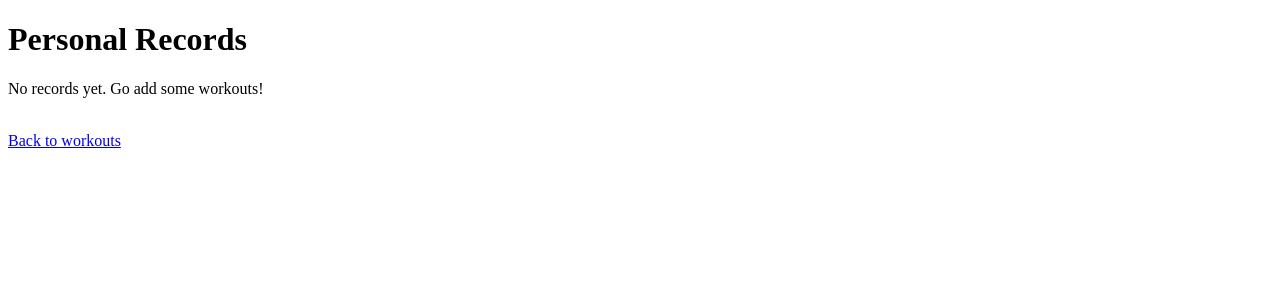
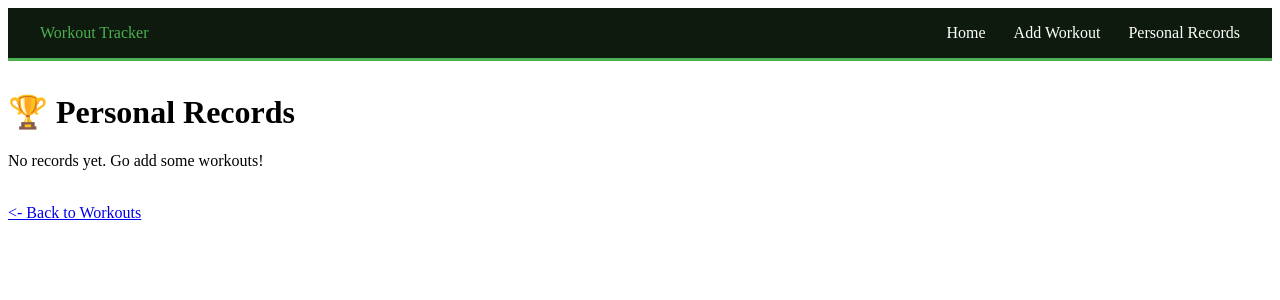
Before and after one commit to Adem-bit/Workout-Tracker, a Flask app: page /prs in a window 1280 px wide. Shown: the top 300 px of the page. Run offline with Flask 3, Linux system fonts and the light colour scheme; data that the repository does not hold is empty.

Commit message:
Added navbar with template inheritance
- Created base template (navbar.html) with Jinja2 block structure
- Updated index.html, add.html, prs.html to extend base template
- Added dark green navbar with green accent hover effects
- Clean seperation of layout and page content

```diff
--- a/static/style.css
+++ b/static/style.css
@@ -11,3 +11,32 @@
     cursor: pointer;
     display: inline;
 }
+
+.navbar {
+    background: #0d1a0d;
+    padding: 1rem 2rem;
+    display: flex;
+    justify-content: space-between;
+    align-items: center;
+    border-bottom: 3px solid #4caf50;
+    margin-bottom: 2rem;
+    color: #4CAF50;
+}
+
+.nav-brand {
+    color: white;
+    font-size: 1.5rem;
+    font-weight: bold;
+}
+
+.nav-links a {
+    color: white;
+    text-decoration: none;
+    margin-left: 1.5rem;
+    padding: 0.5rem 0;
+    transition: color 0.2s;
+}
+
+.nav-links a:hover {
+    color: #4CAF50;
+}
--- /dev/null
+++ b/templates/navbar.html
@@ -0,0 +1,23 @@
+<!DOCTYPE html>
+<html>
+    <head>
+        <title>{% block title %}Workout Tracker{% endblock %}</title>
+        <link rel="stylesheet" href="{{ url_for('static', filename='style.css')}}">
+    </head>
+    <body>
+        <nav class="navbar">
+            <div class="nav-bar">Workout Tracker</div>
+            <div class="nav-links">
+                <a href="/">Home</a>
+                <a href="/add">Add Workout</a>
+                <a href="/prs">Personal Records</a>
+            </div>
+        </nav>
+
+        <main class="container">
+            {% block content %}
+
+            {% endblock %}
+        </main>
+    </body>
+</html>
--- a/templates/prs.html
+++ b/templates/prs.html
@@ -1,10 +1,10 @@
-<!DOCTYPE html>
-<head>
-    <title>Personal Records</title>
-    <link rel="stylesheet" href="{{ url_for('static', filename='style.css')}}">
-</head>
-<body>
-    <h1>Personal Records</h1>
+{% extends "navbar.html" %}
+
+{% block title %}Personal Records | Workout Tracker{% endblock %}
+
+{% block content %}
+
+<h1>🏆 Personal Records</h1>
 
 {% if prs %}
     <ul>
@@ -17,6 +17,6 @@
 {% endif %}
 
 <br>
-    <a href="/">Back to workouts</a>
-</body>
-</html>
+<a href="/"><- Back to Workouts</a>
+
+{% endblock %}
```
Also changed, not shown: templates/add.html (+11 -11 lines), templates/index.html (+12 -18 lines). Lines whose indentation alone changed are shown as unchanged.
